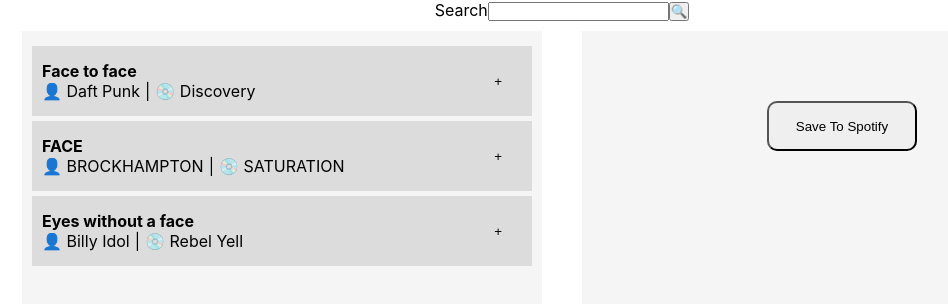
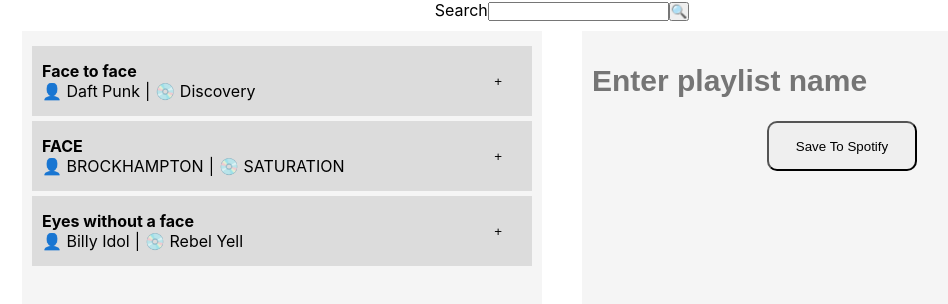
Before and after one commit to klydda/jammming, a React (Create React App) app: page / in a window 1280 px wide. Shown: the top 304 px of the page, without its empty margins (78-1026 px from the left). Built offline with nearby package versions, Linux system fonts and the light colour scheme.

Commit message:
Improve playlist input styling

```diff
--- a/src/Components/Playlist/Playlist.js
+++ b/src/Components/Playlist/Playlist.js
@@ -5,13 +5,15 @@ import styles from './Playlist.module.css';
 function Playlist({selectedSongs, playlistName, onNameChange}){
     return (
         <div className={styles.songListWrapper}>
-            <div>
+            <div className={styles.formContainer}>
                 <form
                     id='playlistName'
+                    autoComplete='off'
                 >
                     <input
                         id="playlistName"
                         type='text'
+                        placeholder='Enter playlist name'
                         className={styles.input}
                         value={playlistName}
                         onChange={onNameChange}
--- a/src/Components/Playlist/Playlist.module.css
+++ b/src/Components/Playlist/Playlist.module.css
@@ -8,6 +8,10 @@
     display: flex;
     flex-direction: column;
     align-items: center;
+}
+
+.formContainer {
+    width: 100%;
 }
 
 .tracksWrapper{
@@ -22,10 +26,14 @@
 
 .input {
     width: 100%;
-    height: 50px;
+    height: 70px;
     margin: 5px 0;
     background-color: transparent;
     border: none;
     font-size: 30px;
     font-weight: bold;
 }
+
+.input:focus {
+    outline: none;
+}
```
